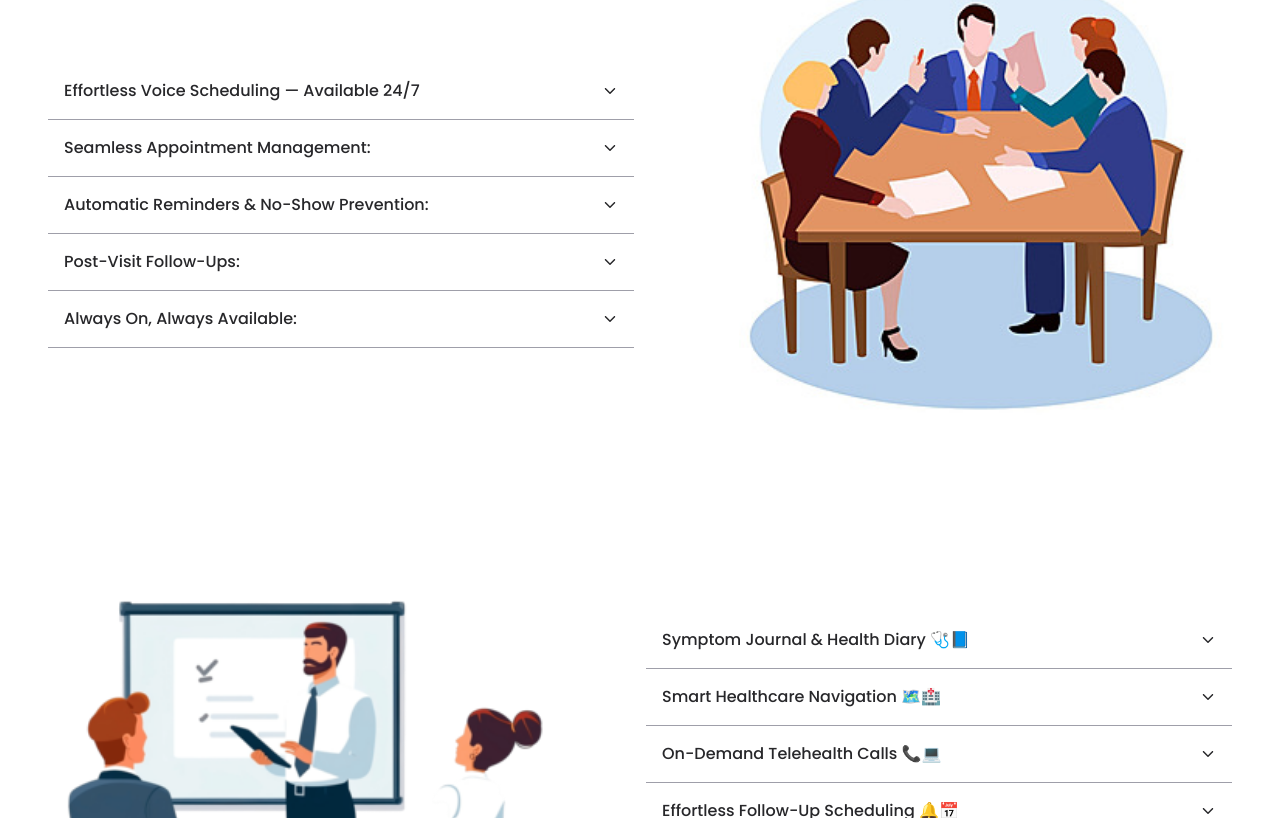
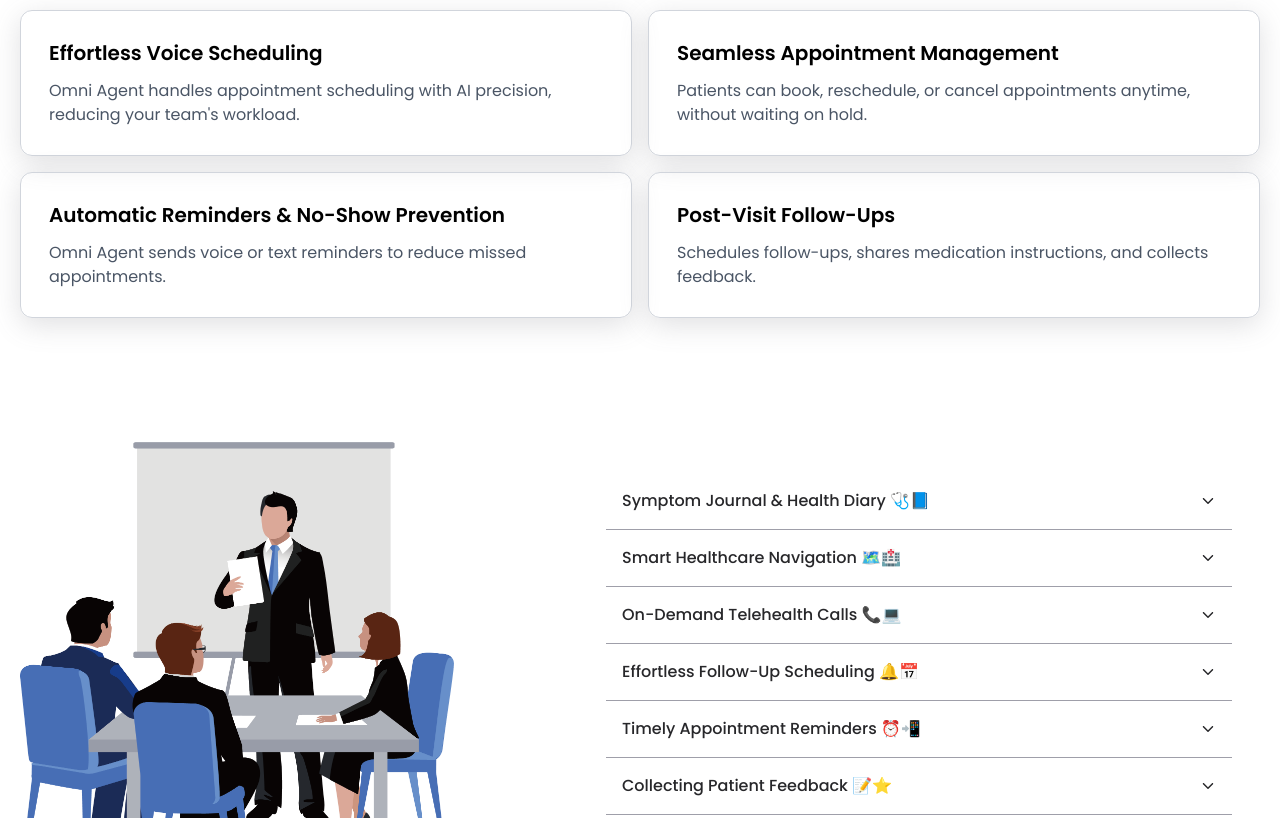
Before and after one commit to hax0-r/fiverr_MniAgent, a React (Vite) app: page /features in a window 1280 px wide. Shown: the part 662-1480 px from the top of the page. Built offline with nearby package versions, Linux system fonts and the light colour scheme.

Commit message:
first commit

```diff
--- a/package.json
+++ b/package.json
@@ -11,6 +11,7 @@
   },
   "dependencies": {
     "@tailwindcss/vite": "^4.0.13",
+    "lenis": "^1.2.3",
     "react": "^19.0.0",
     "react-dom": "^19.0.0",
     "react-icons": "^5.5.0",
--- a/src/App.tsx
+++ b/src/App.tsx
@@ -2,8 +2,18 @@
 import Router from './Router/Router'
 import Footer from './Components/Footer'
 import Navbar from './Components/Navbar'
+import Lenis from 'lenis'
+import 'lenis/dist/lenis.css'
 
 function App() {
+  const lenis = new Lenis();
+
+  function raf(time: any) {
+    lenis.raf(time);
+    requestAnimationFrame(raf);
+  }
+
+  requestAnimationFrame(raf);
 
   return (
     <>
--- a/src/Components/Navbar.tsx
+++ b/src/Components/Navbar.tsx
@@ -10,7 +10,7 @@
 
   return (
     <>
-      <div className='max-w-7xl w-full mx-auto p-5 flex items-center justify-between'>
+      <div className='max-w-7xl w-full mx-auto p-5 flex items-center justify-between slidein [--slidein-delay:300ms] opacity-0'>
         <img src={logo} alt="logo" className='md:h-12 h-9' />
         <ul className='md:flex hidden items-center space-x-10'>
           <li><NavLink to={"/"}>Home</NavLink></li>
--- a/src/Pages/About.tsx
+++ b/src/Pages/About.tsx
@@ -8,11 +8,11 @@
         <div>
             <section className="py-14 lg:py-24 relative z-0 bg-blue-50">
                 <div className="mx-auto max-w-7xl px-4 sm:px-6 lg:px-8 relative text-center">
-                    <h1 className="max-w-3xl mx-auto font-bold text-2xl  text-gray-900 mb-5 md:text-4xl md:leading-normal">
+                    <h1 className="max-w-3xl mx-auto slidein [--slidein-delay:300ms] opacity-0 font-bold text-2xl  text-gray-900 mb-5 md:text-4xl md:leading-normal">
                         Revolutionizing Healthcare with AI-Powered
                         <span className="text-[#004aad]"> Voice Assistance </span>
                     </h1>
-                    <p className="max-w-2xl mx-auto text-center text-base font-normal leading-7 text-gray-500 mb-9">
+                    <p className="max-w-2xl mx-auto slidein [--slidein-delay:500ms] opacity-0 text-center text-base font-normal leading-7 text-gray-500 mb-9">
                         Transforming patient communication, streamlining clinic operations, and enhancing care with human-like voice AI.</p>
                 </div>
             </section>
--- a/src/Pages/Faq.tsx
+++ b/src/Pages/Faq.tsx
@@ -10,17 +10,17 @@
     };
 
     return (
-        <main className="p-5 bg-white">
+        <main className="bg-white">
             <section className="py-14 lg:py-24 relative z-0 bg-blue-50">
                 <div className="mx-auto max-w-7xl px-4 sm:px-6 lg:px-8 relative text-center">
-                    <h1 className="max-w-3xl mx-auto font-bold text-2xl  text-gray-900 mb-5 md:text-4xl md:leading-normal">
+                    <h1 className="slidein [--slidein-delay:300ms] opacity-0 max-w-3xl mx-auto font-bold text-2xl  text-gray-900 mb-5 md:text-4xl md:leading-normal">
                         Frequently Asked Questions
                     </h1>
-                    <p className="max-w-2xl mx-auto text-center text-base font-normal leading-7 text-gray-500 mb-9">
+                    <p className="max-w-2xl slidein [--slidein-delay:500ms] opacity-0 mx-auto text-center text-base font-normal leading-7 text-gray-500 mb-9">
                         Have a question? We have answers! If you can't find what you're looking for, feel free to <Link to="/contact-us" className="text-blue-500 hover:underline">contact us</Link>.</p>
                 </div>
             </section>
-            <div className="flex justify-center items-start mt-16">
+            <div className="flex justify-center items-start px-4 mt-16">
                 <div className="w-full max-w-7xl my-1 flex items-center justify-between md:flex-row flex-col md:gap-10 gap-7">
                     <div className="md:max-w-[45%] w-full md:text-start text-center">
                         <h2 className="text-zinc-800 font-semibold md:text-3xl text-2xl ">Getting Started with Omni Agent</h2>
@@ -66,7 +66,7 @@
                     </ul>
                 </div>
             </div>
-            <div className="flex justify-center items-start md:mt-16 mt-10">
+            <div className="flex justify-center items-start px-4 md:mt-16 mt-10">
                 <div className="w-full max-w-7xl my-1 flex items-center justify-between md:flex-row flex-col-reverse md:gap-10 gap-7">
 
                     <ul className="flex bg-blue-50 md:p-7 p-4 flex-col rounded-lg md:max-w-[55%] w-full overflow-hidden">
@@ -103,7 +103,7 @@
                     </div>
                 </div>
             </div>
-            <div className="flex justify-center items-start mt-16">
+            <div className="flex justify-center items-start px-4 mt-16">
                 <div className="w-full max-w-7xl my-1 flex items-center justify-between md:flex-row flex-col md:gap-10 gap-7">
                     <div className="md:max-w-[45%] w-full md:text-start text-center">
                         <h2 className="text-zinc-800 font-semibold md:text-3xl text-2xl ">Using Omni Agent</h2>
@@ -139,7 +139,7 @@
                     </ul>
                 </div>
             </div>
-            <div className="flex justify-center items-start md:mt-16 mt-10">
+            <div className="flex justify-center items-start px-4 md:mt-16 mt-10">
                 <div className="w-full max-w-7xl my-1 flex items-center justify-between md:flex-row flex-col-reverse md:gap-10 gap-7">
 
                     <ul className="flex bg-blue-50 md:p-7 p-4 flex-col rounded-lg md:max-w-[55%] w-full overflow-hidden">
@@ -166,7 +166,7 @@
                     </div>
                 </div>
             </div>
-            <div className="flex justify-center items-start mt-16">
+            <div className="flex justify-center items-start px-4 mt-16">
                 <div className="w-full max-w-7xl my-1 flex items-center justify-between md:flex-row flex-col md:gap-10 gap-7">
                     <div className="md:max-w-[45%] w-full md:text-start text-center">
                         <h2 className="text-zinc-800 font-semibold md:text-3xl text-2xl ">Pricing & Support</h2>
--- a/src/Pages/Feature.tsx
+++ b/src/Pages/Feature.tsx
@@ -1,7 +1,29 @@
 import { useState } from "react";
 import Accordion from "../Components/Accordion"
-import img from '../assets/img2.jpg'
-import img2 from '../assets/img3.png'
+import img2 from '../assets/contact.png'
+
+const features = [
+    {
+        title: "Effortless Voice Scheduling",
+        description:
+            "Omni Agent handles appointment scheduling with AI precision, reducing your team's workload.",
+    },
+    {
+        title: "Seamless Appointment Management",
+        description:
+            "Patients can book, reschedule, or cancel appointments anytime, without waiting on hold.",
+    },
+    {
+        title: "Automatic Reminders & No-Show Prevention",
+        description:
+            "Omni Agent sends voice or text reminders to reduce missed appointments.",
+    },
+    {
+        title: "Post-Visit Follow-Ups",
+        description:
+            "Schedules follow-ups, shares medication instructions, and collects feedback.",
+    },
+];
 
 const Feature = () => {
     const [openTab, setOpenTab] = useState<number | null>(null);
@@ -14,82 +36,28 @@
         <div>
             <section className="py-14 lg:py-24 relative z-0 bg-blue-50">
                 <div className="mx-auto max-w-7xl px-4 sm:px-6 lg:px-8 relative text-center">
-                    <h1 className="max-w-2xl mx-auto font-bold text-2xl  text-gray-900 mb-5 md:text-4xl md:leading-normal">
+                    <h1 className="max-w-2xl mx-auto slidein [--slidein-delay:300ms] opacity-0 font-bold text-2xl  text-gray-900 mb-5 md:text-4xl md:leading-normal">
                         Effortless Voice Scheduling
                         <span className="text-[#004aad]"> Available 24/7 </span>
                     </h1>
-                    <p className="max-w-3xl mx-auto text-center text-base font-normal leading-7 text-gray-500 mb-9">
+                    <p className="max-w-3xl mx-auto text-center slidein [--slidein-delay:500ms] opacity-0 text-base font-normal leading-7 text-gray-500 mb-9">
                         Our AI-powered voice bot handles every aspect of appointment scheduling with precision and ease, reducing your team’s workload and creating a frictionless experience for patients</p>
                 </div>
             </section>
-            <div className="flex p-5 justify-center items-start md:mt-16 mt-8">
-                <div className="w-full max-w-7xl my-1 flex items-center justify-between md:flex-row flex-col md:gap-10 gap-7">
-                    <ul className="flex md:p-7 flex-col rounded-lg md:max-w-[55%] w-full overflow-hidden">
-                        <Accordion
-                            title="Effortless Voice Scheduling — Available 24/7"
-                            content={<p>Imagine a front desk assistant that never sleeps — that’s Omni Agent. Our AI-powered voice bot handles every aspect of appointment scheduling with precision and ease, reducing your team’s workload and creating a frictionless experience for patients. Whether it’s booking a new consultation or rescheduling a follow-up, Omni Agent guides patients step-by-step, just like a human assistant would.
-                            </p>}
-                            isOpen={openTab === 0}
-                            onClick={() => toggleTab(0)}
-                        />
-                        <Accordion
-                            title="Seamless Appointment Management:"
-                            content={
-                                <>
-                                    <p> Patients can call anytime, day or night, to book, reschedule, or cancel appointments without waiting on hold. The bot gathers all necessary details, confirms availability, and locks in the slot — all within seconds.
-                                        <br /><br />
-                                        "Would you like to book a follow-up with Dr. Smith this Friday at 3 PM?"
-                                    </p>
-                                </>
-                            }
-                            isOpen={openTab === 1}
-                            onClick={() => toggleTab(1)}
-                        />
-                        <Accordion
-                            title="Automatic Reminders & No-Show Prevention:"
-                            content={
-                                <p>
-                                    Missed appointments are a thing of the past. Omni Agent sends friendly voice reminders or text messages to patients before their scheduled visits, confirming attendance or offering to reschedule if needed.
-                                    <br /><br />
-                                    “Hi, this is a reminder for your appointment tomorrow at 10 AM. Press 1 to confirm, or 2 to reschedule.”
-                                </p>
-                            }
-                            isOpen={openTab === 2}
-                            onClick={() => toggleTab(2)}
-                        />
-                        <Accordion
-                            title="Post-Visit Follow-Ups:"
-                            content={
-                                <p>
-                                    After consultations, Omni Agent helps keep patients on track. It can schedule follow-ups, share medication instructions, and even send out feedback surveys to improve clinic operations.
-                                    <br /><br />
-                                    “Your next check-up is due in two weeks. Would you like me to book that for you?”
-                                </p>
-                            }
-                            isOpen={openTab === 3}
-                            onClick={() => toggleTab(3)}
-                        />
-                        <Accordion
-                            title="Always On, Always Available:"
-                            content={
-                                <p>
-                                    With Omni Agent, patients get instant assistance 24/7 — even outside of clinic hours or during peak times. And since it handles unlimited interactions simultaneously, you never have to worry about overflowing voicemails or long wait times again.
-                                    <br /><br />
-                                    Let me know if you want me to tweak anything or add more! 🚀
-                                </p>
-                            }
-                            isOpen={openTab === 4}
-                            onClick={() => toggleTab(4)}
-                        />
-                    </ul>
-                    <div className="md:max-w-[45%] w-full md:text-start text-center">
-                        <img src={img} className="w-full" alt="img" />
-                    </div>
+            <div className="w-full max-w-7xl p-5 mx-auto">
+                <h2 className="md:text-4xl text-3xl md:mt-16 mt-8 font-semibold text-[#004aad] text-center md:mb-12 mb-6">Key Features</h2>
+                <div className="grid md:grid-cols-2 gap-4">
+                    {features.map((feature, index) => (
+                        <div key={index} className="md:p-7 p-4 border border-gray-300 rounded-xl myShadow">
+                            <h3 className="text-xl font-semibold">{feature.title}</h3>
+                            <p className="mt-3 text-gray-600">{feature.description}</p>
+                        </div>
+                    ))}
                 </div>
             </div>
-            <div className="flex p-5 justify-center items-start ">
+            <div className="flex p-5 justify-center items-start md:mt-20 mt-10">
                 <div className="w-full max-w-7xl my-1 flex items-center justify-between md:flex-row flex-col-reverse md:gap-10 gap-7">
-                    <div className="md:max-w-[45%] w-full md:text-start text-center">
+                    <div className="md:max-w-[35%] w-full md:text-start text-center">
                         <img src={img2} className="w-full" alt="img" />
                     </div>
                     <ul className="flex md:p-7 flex-col rounded-lg md:max-w-[55%] w-full overflow-hidden">
--- a/src/Pages/Home.tsx
+++ b/src/Pages/Home.tsx
@@ -10,21 +10,19 @@
   return (
     <>
       <div>
-
         <div className="max-w-7xl my-5 w-full mx-auto p-5 lg:flex-row flex-col min-h-[calc(100vh-100px)] flex items-center justify-center md:gap-20 gap-14">
           <div className="w-full h-screen absolute top-0 left-0 bg-blue-50 -z-10"></div>
           <div className="lg:max-w-[60%] w-full">
-
-            <h1 className="font-semibold md:text-2xl text-lg text-zinc-900">Supercharge Your Front Desk with Omni Agent
+            <h1 className="font-semibold slidein [--slidein-delay:300ms] opacity-0 capitalize md:text-3xl leading-tight text-lg text-zinc-900">Supercharge Your Front Desk with Omni Agent
               Automate Patient Calls. Reduce Support Costs. Elevate Care.
             </h1>
-            <p className="text-zinc-600 md:mt-7 mt-4">Managing endless patient calls and messages for routine queries drains your team’s time and leads to long wait times, frustrated patients, and staff burnout. Omni Agent changes that.
+            <p className="text-zinc-600 md:mt-7 slidein [--slidein-delay:500ms] opacity-0 mt-4">Managing endless patient calls and messages for routine queries drains your team’s time and leads to long wait times, frustrated patients, and staff burnout. Omni Agent changes that.
             </p>
             {/* <p className="text-zinc-600 mt-3">
               Our AI-powered Voice & Text assistant handles appointment scheduling, FAQs, and reminders — freeing your staff to focus on patient care. Reduce operational costs, streamline communication, and deliver 24/7 support without adding to your payroll.
             </p> */}
 
-            <ul className="grid md:grid-cols-2 grid-cols-1 gap-5 mt-8 text-zinc-800">
+            <ul className="grid md:grid-cols-2 grid-cols-1 gap-5 mt-8 text-zinc-800 slidein [--slidein-delay:700ms] opacity-0">
               <li className="flex items-center text-sm gap-1.5"><CiCircleCheck className="text-lg text-[#0c4fae]" /> Instant Response to Patient Inquiries</li>
               <li className="flex items-center text-sm gap-1.5"><CiCircleCheck className="text-lg text-[#0c4fae]" /> 24/7 Availability — No Missed Calls
               </li>
@@ -32,10 +30,10 @@
               <li className="flex items-center text-sm gap-1.5"><CiCircleCheck className="text-lg text-[#0c4fae]" /> Cost-Effective Workflow Automation</li>
             </ul>
 
-            <h4 className="font-medium mt-8 text-lg mb-2 text-zinc-900">Ready to revolutionize patient interactions?</h4>
-            <p className="text-zinc-800"><Link to={"/"} className="font-medium underline text-zinc-900 hover:no-underline">Book a Demo Today</Link> and see how Omni Agent transforms your practice.</p>
+            <h4 className="font-medium mt-8 text-lg mb-2 text-zinc-900 slidein [--slidein-delay:800ms] opacity-0">Ready to revolutionize patient interactions?</h4>
+            <p className="text-zinc-800 slidein [--slidein-delay:800ms] opacity-0"><Link to={"/"} className="font-medium underline text-zinc-900 hover:no-underline">Book a Demo Today</Link> and see how Omni Agent transforms your practice.</p>
           </div>
-          <div className="lg:max-w-[40%] w-full">
+          <div className="lg:max-w-[40%] w-full slidein [--slidein-delay:300ms] opacity-0">
             <img src={mainImg} alt="" />
           </div>
         </div>
```
Also changed, not shown: 1 other file (tests, documents, lock files or other folders).
